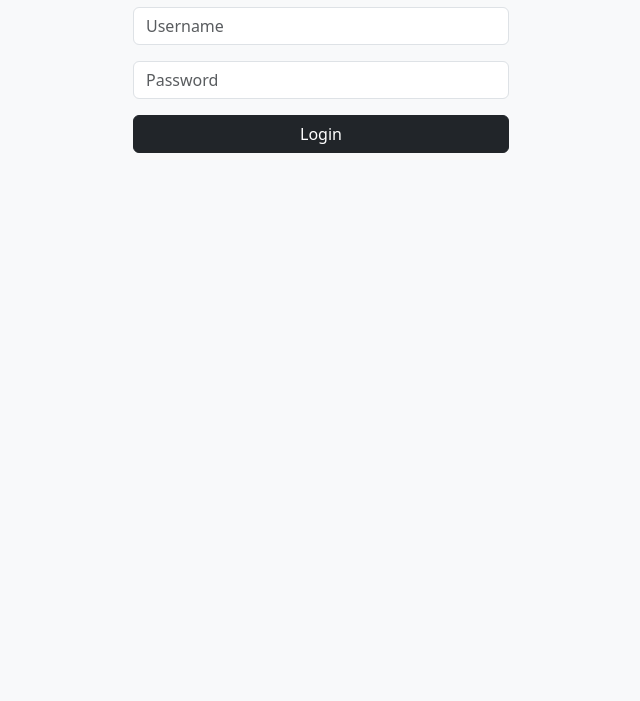
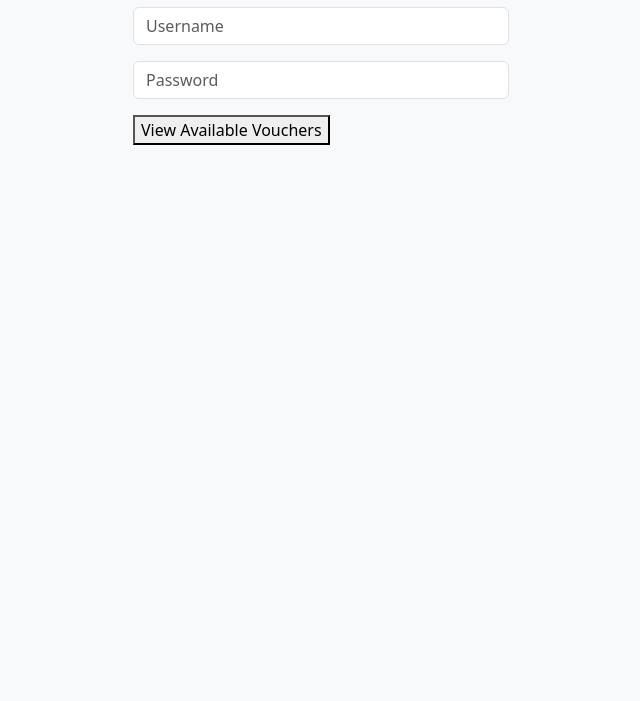
Before and after one commit to Magelland0552/myWork, a website: page public/admin-login.html in a window 1280 px wide. Shown: the part 99-800 px from the top of the page, without its empty margins (319-959 px from the left). Drawn offline with nearby package versions, Linux system fonts and the light colour scheme.

Commit message:
Update admin-login.html

```diff
--- a/public/admin-login.html
+++ b/public/admin-login.html
@@ -15,8 +15,10 @@
 
 <input id="password" type="password" class="form-control mb-3" placeholder="Password">
 
-<button class="btn btn-dark w-100" onclick="login()">Login</button>
-
+   <a href="Admi.html">
+    <button type="button" class="purchase-btn">
+        View Available Vouchers
+    </button>
 <p id="error" class="text-danger mt-3"></p>
 
 </div>
```
